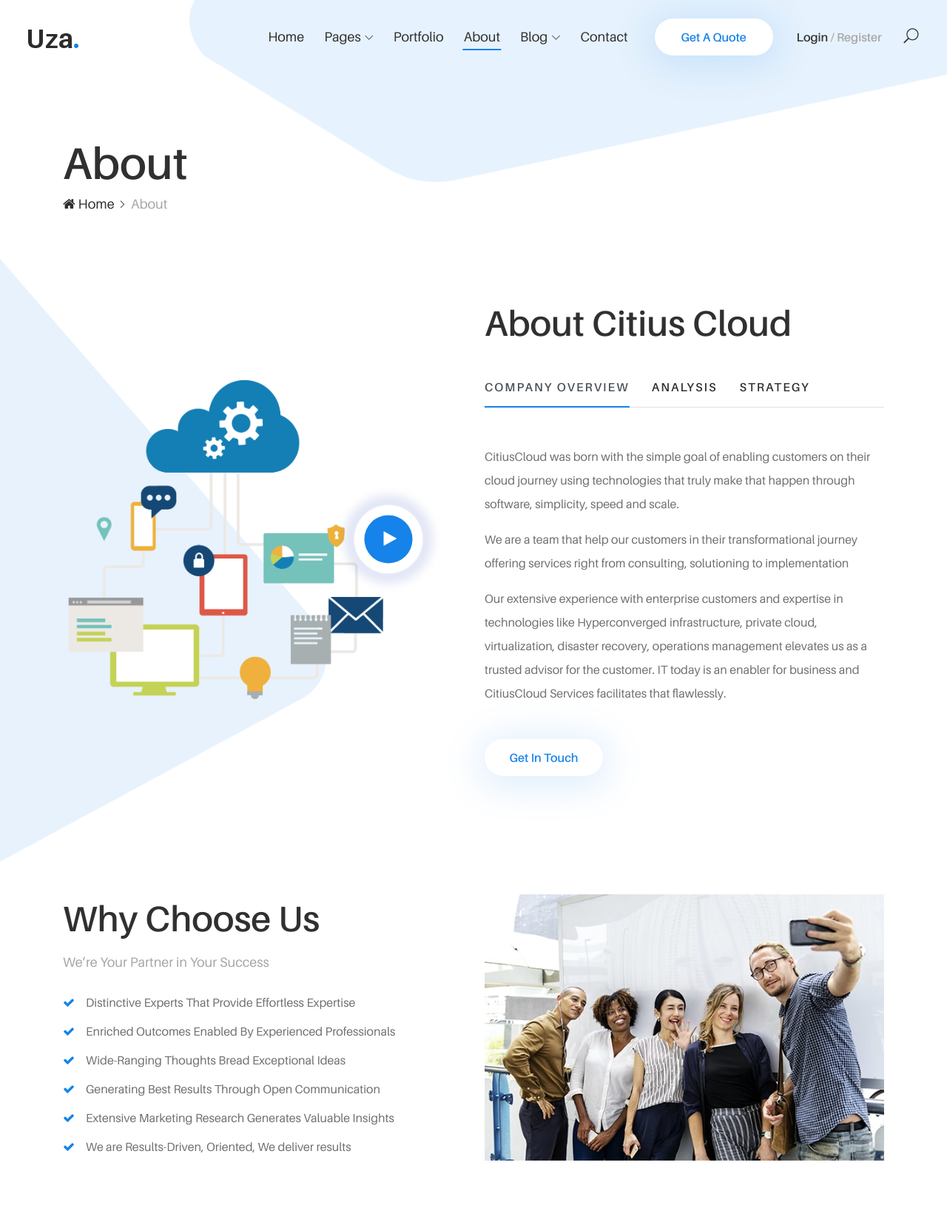
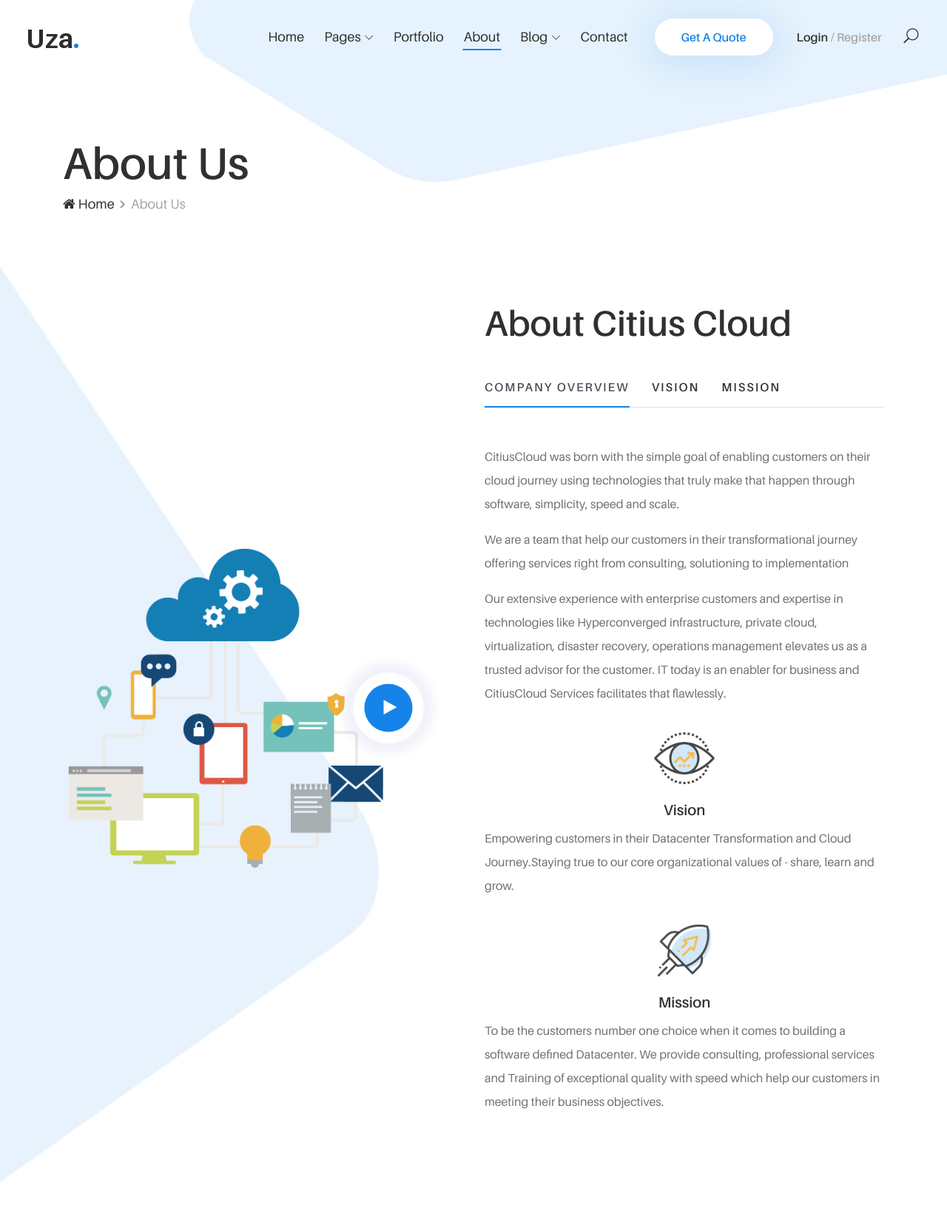
Before and after one commit to BhaveshSalunke/citius-website, a plain HTML site: page about.html in a window 1280 px wide. Shown: the top 1652 px of the page at 74% size. Drawn offline with Linux system fonts and the light colour scheme; files whose address does not match are found by name.

Commit message:
images updated

```diff
--- a/about.html
+++ b/about.html
@@ -8,7 +8,7 @@
     <meta name="viewport" content="width=device-width, initial-scale=1, shrink-to-fit=no">
 
     <!-- Title -->
-    <title>Uza - Creative Agency HTML5 Template</title>
+    <title>Citius Cloud Services</title>
 
     <!-- Favicon -->
     <link rel="icon" href="./img/core-img/favicon.ico">
@@ -77,7 +77,7 @@
                                 <li><a href="#">Pages</a>
                                     <ul class="dropdown">
                                         <li><a href="./index.html">- Home</a></li>
-                                        <li><a href="./about.html">- About</a></li>
+                                        <li><a href="./about.html">- About Us</a></li>
                                         <li><a href="./services.html">- Services</a></li>
                                         <li><a href="./portfolio.html">- Portfolio</a></li>
                                         <li><a href="./portfolio-single.html">- Single Portfolio</a></li>
@@ -142,11 +142,11 @@
             <div class="row h-100 align-items-end">
                 <div class="col-12">
                     <div class="breadcumb--con">
-                        <h2 class="title">About</h2>
+                        <h2 class="title">About Us</h2>
                         <nav aria-label="breadcrumb">
                             <ol class="breadcrumb">
                                 <li class="breadcrumb-item"><a href="#"><i class="fa fa-home"></i> Home</a></li>
-                                <li class="breadcrumb-item active" aria-current="page">About</li>
+                                <li class="breadcrumb-item active" aria-current="page">About Us</li>
                             </ol>
                         </nav>
                     </div>
@@ -189,10 +189,10 @@
                                     <a class="nav-link active" id="tab1" data-toggle="tab" href="#tab-1" role="tab" aria-controls="tab-1" aria-selected="true">Company Overview</a>
                                 </li>
                                 <li class="nav-item">
-                                    <a class="nav-link" id="tab2" data-toggle="tab" href="#tab-2" role="tab" aria-controls="tab-2" aria-selected="false"> ANALYSIS</a>
+                                    <a class="nav-link" id="tab2" data-toggle="tab" href="#tab-2" role="tab" aria-controls="tab-2" aria-selected="false"> Vision</a>
                                 </li>
                                 <li class="nav-item">
-                                    <a class="nav-link" id="tab3" data-toggle="tab" href="#tab-3" role="tab" aria-controls="tab-3" aria-selected="false">STRATEGY</a>
+                                    <a class="nav-link" id="tab3" data-toggle="tab" href="#tab-3" role="tab" aria-controls="tab-3" aria-selected="false">Mission</a>
                                 </li>
                             </ul>
                         </div>
@@ -206,24 +206,34 @@
                                         <p>CitiusCloud was born with the simple goal of enabling customers on their cloud journey using technologies that truly make that happen through software, simplicity, speed and scale.</p>
                                         <p>We are a team that help our customers in their transformational journey offering services right from consulting, solutioning to implementation</p>
                                         <p>Our extensive experience with enterprise customers and expertise in technologies like Hyperconverged infrastructure, private cloud, virtualization, disaster recovery, operations management elevates us as a trusted advisor for the customer. IT today is an enabler for business and CitiusCloud Services facilitates that flawlessly.</p>
-                                        <a href="#" class="btn uza-btn mt-30">Get In Touch</a>
+                                        <br>
+                                        <img src="./img/bg-img/vision-icon.png" style= "height:70px; display: block; margin-left: auto; margin-right: auto;"> <br>
+                                        <h5 style="text-align: center">Vision</h5>
+                                        <p>Empowering customers in their Datacenter Transformation and Cloud Journey.Staying true to our core organizational values of - share, learn and grow.</p>
+                                        <br>
+                                        <img src="./img/bg-img/mission.png" style= "height:70px; display: block; margin-left: auto; margin-right: auto;"> <br>
+                                        <h5 style="text-align: center">Mission</h5>
+                                        <p>To be the customers number one choice when it comes to building a software defined Datacenter. We provide consulting, professional services and Training of exceptional quality with speed which help our customers in meeting their business objectives.</p>
                                     </div>
                                 </div>
 
                                 <div class="tab-pane fade" id="tab-2" role="tabpanel" aria-labelledby="tab2">
                                     <!-- Tab Content Text -->
                                     <div class="tab-content-text">
-                                        <p>At vero eos et accusam et justo duo dolores et ea rebum. Stet gubergren no sea takimata sanctus est Lorem ipsum dolor sit amet ipsumlor eut consetetur sadipscing elitr, sed diam nonumy eirmod tempor invidunt labore et dolore magna liquyam erat.</p>
-                                        <p>Lorem ipsum dolor sit amet, consetetur sadipscing esed diam nonumy eirmod tempor invidunt ut labore et dolore magna.</p>
-                                        <a href="#" class="btn uza-btn mt-30">Get In Touch</a>
+                                        <br>
+                                        <img src="./img/bg-img/vision-icon.png" style= "height:70px; display: block; margin-left: auto; margin-right: auto;"> <br>
+                                        <br>
+                                        <p>Empowering customers in their Datacenter Transformation and Cloud Journey.Staying true to our core organizational values of - share, learn and grow.</p>
+
                                     </div>
                                 </div>
 
                                 <div class="tab-pane fade" id="tab-3" role="tabpanel" aria-labelledby="tab3">
                                     <!-- Tab Content Text -->
                                     <div class="tab-content-text">
-                                        <p>At vero eos et accusam et justo duo dolores et ea rebum. Stet gubergren no sea takimata. Lorem ipsum dolor sit amet, consetetur sadipscing esed diam nonumy eirmod tempor invidunt ut labore et dolore magna.</p>
-                                        <p>sanctus est Lorem ipsum dolor sit amet ipsumlor eut consetetur sadipscing elitr, sed diam nonumy eirmod tempor invidunt labore et dolore magna liquyam erat.</p>
+                                        <br>
+                                        <img src="./img/bg-img/mission.png" style= "height:70px; display: block; margin-left: auto; margin-right: auto;"> <br>
+                                        <p>To be the customers number one choice when it comes to building a software defined Datacenter. We provide consulting, professional services and Training of exceptional quality with speed which help our customers in meeting their business objectives.</p>
                                         <a href="#" class="btn uza-btn mt-30">Get In Touch</a>
                                     </div>
                                 </div>
@@ -408,7 +418,7 @@
                             </div>
                             <!-- Testimonial Content -->
                             <div class="testimonial-content">
-                                <h4>“Colorlib Ltd’s ranking has gone up so much from the great work that your team has done and our brand get organic sales consistently from your efforts. We are happy that the results of your efforts were lasting and profitable.”</h4>
+                                <h4>“CitiusCloud’s ranking has gone up so much from the great work that your team has done and our brand get organic sales consistently from your efforts. We are happy that the results of your efforts were lasting and profitable.”</h4>
                                 <!-- Ratings -->
                                 <div class="ratings">
                                     <i class="icon_star"></i>
@@ -419,7 +429,7 @@
                                 </div>
                                 <!-- Author Info -->
                                 <div class="author-info">
-                                    <h5>Darrell Goodman <span>- CEO colorlib</span></h5>
+                                    <h5>Darrell Goodman <span>- CEO Maxium</span></h5>
                                 </div>
                                 <!-- Quote Icon -->
                                 <div class="quote-icon"><img src="img/core-img/quote.png" alt=""></div>
@@ -434,7 +444,7 @@
                             </div>
                             <!-- Testimonial Content -->
                             <div class="testimonial-content">
-                                <h4>“Colorlib Ltd’s ranking has gone up so much from the great work that your team has done and our brand get organic sales consistently from your efforts. We are happy that the results of your efforts were lasting and profitable.”</h4>
+                                <h4>“CtiusCloud’s ranking has gone up so much from the great work that your team has done and our brand get organic sales consistently from your efforts. We are happy that the results of your efforts were lasting and profitable.”</h4>
                                 <!-- Ratings -->
                                 <div class="ratings">
                                     <i class="icon_star"></i>
@@ -445,7 +455,7 @@
                                 </div>
                                 <!-- Author Info -->
                                 <div class="author-info">
-                                    <h5>Darrell Goodman <span>- CEO colorlib</span></h5>
+                                    <h5>Darrell Goodman <span>- CEO Maxium</span></h5>
                                 </div>
                                 <!-- Quote Icon -->
                                 <div class="quote-icon"><img src="img/core-img/quote.png" alt=""></div>
```
Also changed, not shown: img/bg-img/2.jpg (deleted), img/bg-img/mission.png (added), img/bg-img/vision-icon.png (added).
